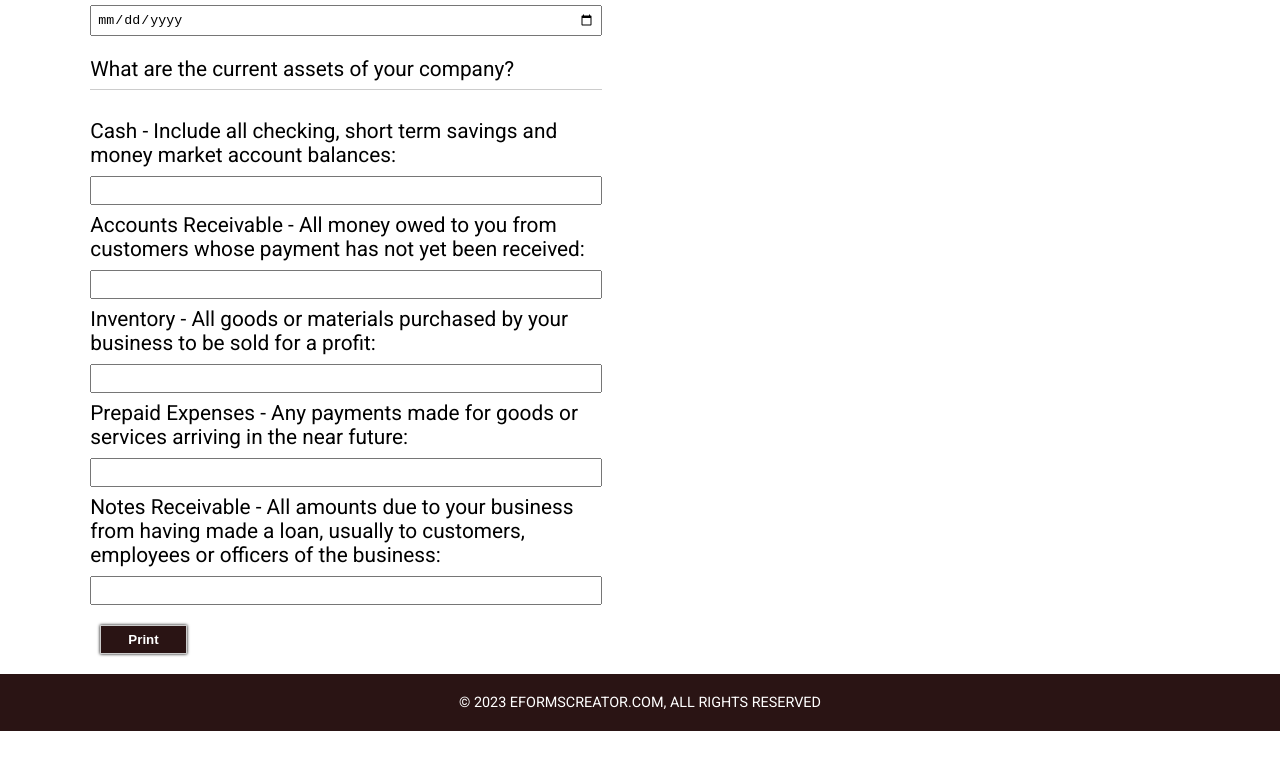
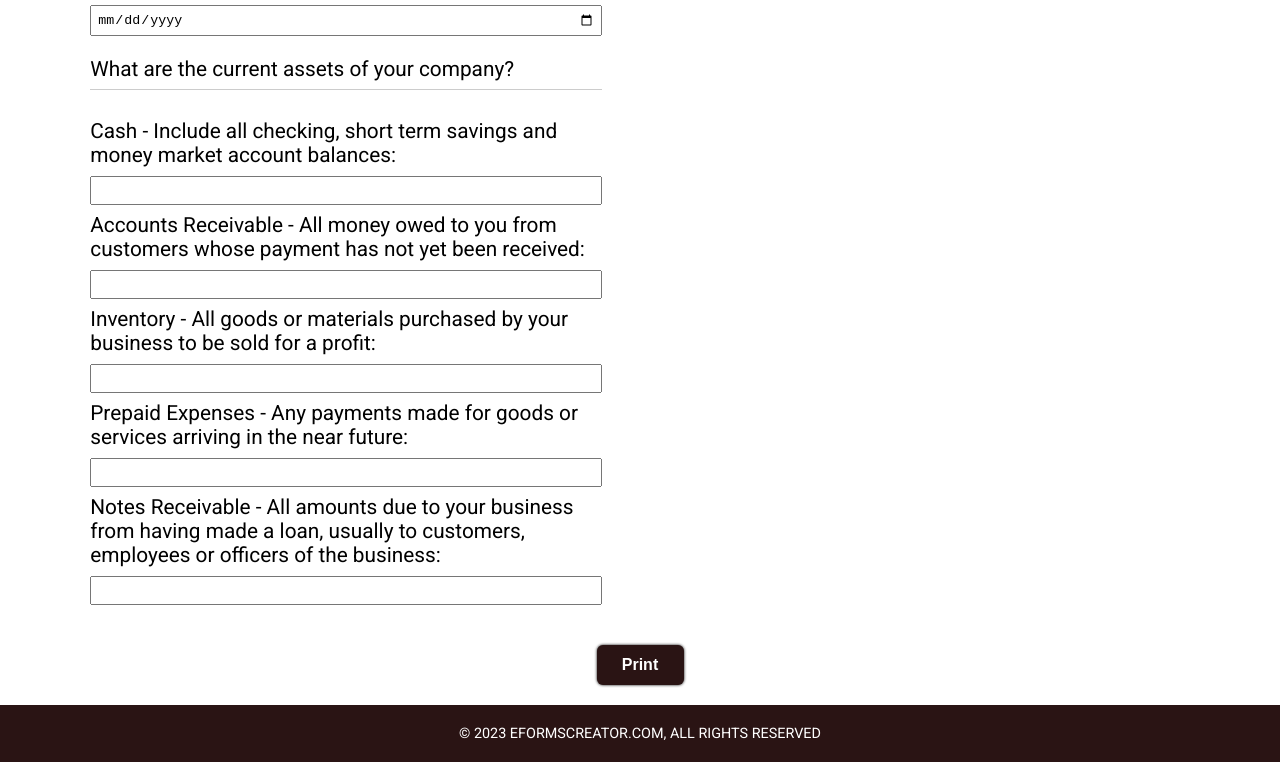
Before and after one commit to Rohitkushwaha01/balance-sheet-generator, a plain HTML site: page index.html in a window 1280 px wide. Shown: the part 721-1483 px from the top of the page. Before the commit the page ends 1452 px from the top, so only its background shows below. Drawn offline with Linux system fonts and the light colour scheme.

Commit message:
button align

```diff
--- a/style.css
+++ b/style.css
@@ -171,17 +171,20 @@ input {
 
 /* Print button */
 .print {
-  margin: 0px 0px 20px 100px;
+  text-align: center;
+  margin: 20px;
 }
 
 .print button {
+  font-size: 1rem;
   width: 87px;
-  padding: 6px 0px;
+  padding: 11px 0px;
   background-color: rgb(42, 20, 20);
-  border: 1px solid #ccc;
   box-shadow: 0px 0px 3px 0px #000;
   color: white;
   font-weight: bold;
+  border-radius: 6px;
+  border: none;
 }
 
 /* footer */
```
